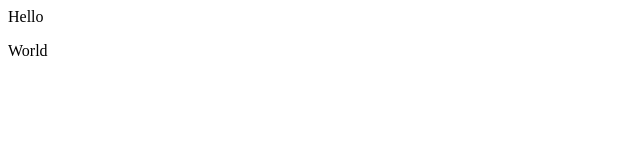
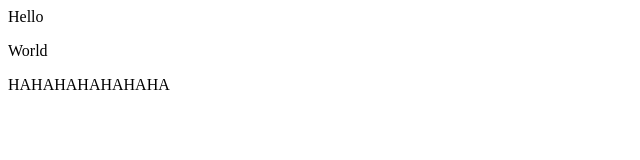
Before and after one commit to DonnyJK/demo-repo2, a plain HTML site: page index.html in a window 1280 px wide. Shown: the whole page, without its empty margins (0-640 px from the left). Drawn offline with Linux system fonts and the light colour scheme.

Commit message:
Made changes to Index file

```diff
--- a/index.html
+++ b/index.html
@@ -1,2 +1,3 @@
 <div>Hello</div>
 <p>World</p>
+<p>HAHAHAHAHAHAHA</p>
```
